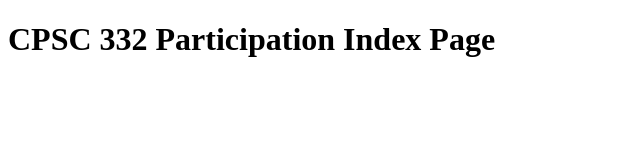
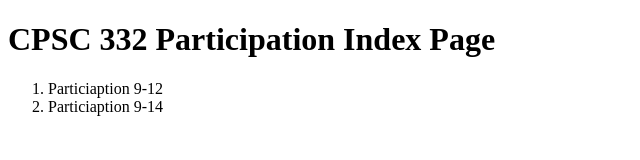
Before and after one commit to connork116/CPSC332, a plain HTML site: page docs/index.html in a window 1280 px wide. Shown: the whole page, without its empty margins (0-640 px from the left). Drawn offline with Linux system fonts and the light colour scheme.

Commit message:
added list

```diff
--- a/docs/index.html
+++ b/docs/index.html
@@ -17,6 +17,9 @@ Fall 2022
         <h1>
             CPSC 332 Participation Index Page
         </h1>
-
+        <ol>
+            <li>Particiaption 9-12</li>
+            <li>Particiaption 9-14</li>
+        </ol>
     </body>
 </html>
```
